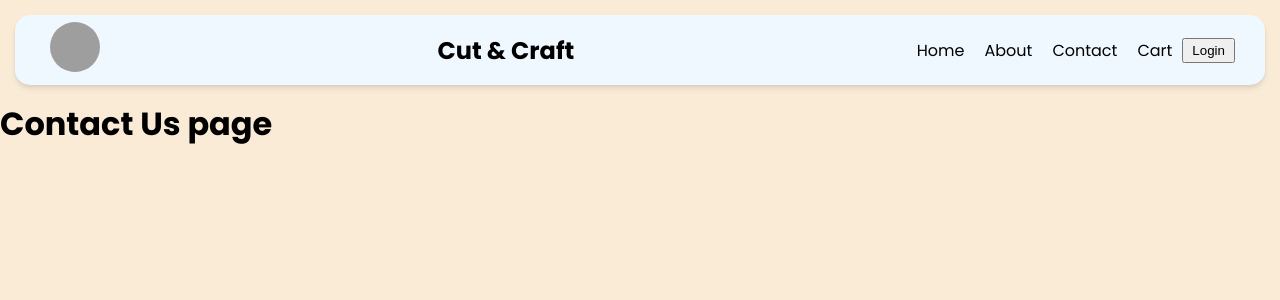
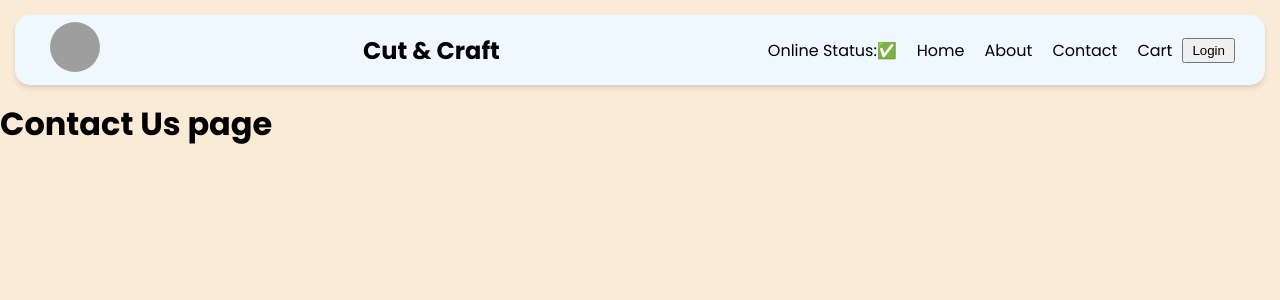
Before and after one commit to GMoulidharan/Namaste-react, a React (Vite) app: page /contact in a window 1280 px wide. Shown: the top 300 px of the page. Built offline with nearby package versions, Linux system fonts and the light colour scheme; grey boxes are pictures that could not be loaded.

Commit message:
Episode-9: Online/Offline status using custom Hook

```diff
--- a/src/components/Body.js
+++ b/src/components/Body.js
@@ -2,7 +2,7 @@ import RestaurantCard from './RestaurantCard';
 import { useState, useEffect } from "react";
 import Shimmer from './Shimmer';
 import { SWIGGY_API } from '../utils/constants';
-
+import useOnlineStatus from '../utils/useOnlineStatus';
 const Body = () =>{
     //Local State variable - Super powerful variable-For this we use Hook which is known as use state.
     const [listOfRestaurant, setListOfRestaurant] = useState([]);
@@ -28,6 +28,15 @@ const Body = () =>{
         );
     }
 
+    const onlineStatus = useOnlineStatus();
+
+    if(onlineStatus === false){
+        return(
+            <h1>
+                Looks like you're offline!! Please check your internet connection.
+            </h1>
+        );
+    }
     //conditional rendering
 
 
--- a/src/components/Header.js
+++ b/src/components/Header.js
@@ -1,11 +1,11 @@
 import { LOGO_URL } from '../utils/constants';
 import { useState } from 'react';
 import { Link } from 'react-router-dom';
-
+import useOnlineStatus from '../utils/useOnlineStatus';
 const Header = () => {
 
     const [loginBtn, setLoginBtn] = useState("Login");
-
+    const onlineStatus = useOnlineStatus();
     return (
         <div className="header">
             <div className="logo-container">
@@ -13,6 +13,9 @@ const Header = () => {
             </div>
             <h2>Cut & Craft</h2>
             <ul>
+                <li>
+                    Online Status:{onlineStatus? "✅" : "🔴"}
+                </li>
                 <Link
                     to="/"
                     className="link"
--- /dev/null
+++ b/src/utils/useOnlineStatus.js
@@ -0,0 +1,18 @@
+import { useEffect, useState } from "react";
+const useOnlineStatus =() =>{
+
+    const[onlineStatus,setOnlineStatus] = useState(true);
+
+    useEffect(() =>{
+        window.addEventListener("offline",()=>{
+            setOnlineStatus(false);
+        });
+
+        window.addEventListener("online",()=>{
+            setOnlineStatus(true);
+        });
+    }, [])
+
+    return onlineStatus;
+};
+export default useOnlineStatus;
```
